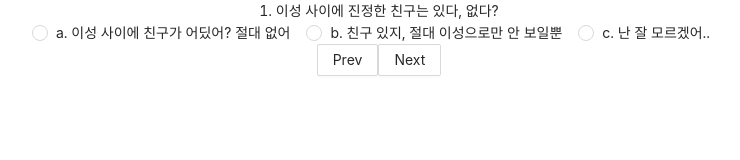
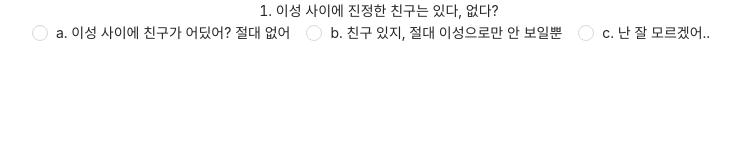
Before and after one commit to dkgus/crud, a React (Create React App) app: page /crud/select in a window 1280 px wide. Shown: the top 160 px of the page, without its empty margins (261-1001 px from the left). Built offline with nearby package versions, Linux system fonts and the light colour scheme.

Commit message:
FIX: 페이지 자동넘김처리

```diff
--- a/src/components/mbti/MbtiSelect.js
+++ b/src/components/mbti/MbtiSelect.js
@@ -2,6 +2,7 @@ import React, { useState, useEffect } from "react";
 import { qnaList, pointArr } from "./mbtiData";
 import { Button, Radio } from "antd";
 import MbtiResult from "./MbtiResult";
+import { Link } from "react-router-dom";
 
 function MbtiSelect() {
   let select = [];
@@ -12,12 +13,6 @@ function MbtiSelect() {
     console.log("answerSheet", answerSheet);
   }, [answerSheet]);
 
-  const onNext = () => {
-    setCounter((num) => num + 1);
-  };
-  const onPrev = () => {
-    setCounter((num) => num - 1);
-  };
   const onSelect = (e, arr, idx) => {
     arr.a.forEach((item) => {
       if (item.answer === e.target.value) {
@@ -25,6 +20,10 @@ function MbtiSelect() {
           for (let i = 0; i < pointArr.length; i++) {
             if (pointArr[i].name === elem) {
               pointArr[i].value += 1;
+
+              setTimeout(() => {
+                setCounter(counter + 1);
+              }, 300);
             }
           }
         });
@@ -37,7 +36,9 @@ function MbtiSelect() {
     });
     setAnserSheet(maxObjArr.name);
   };
-
+  const onShare = () => {
+    console.log("공유");
+  };
   return (
     <>
       {qnaList &&
@@ -73,17 +74,12 @@ function MbtiSelect() {
           <div>
             <MbtiResult answerSheet={answerSheet} />
           </div>
+          <Button onClick={onShare}>공유하기</Button>
+          <Button>
+            <Link to="/crud">테스트 다시하기</Link>
+          </Button>
         </>
       ) : null}
-      <div>
-        <Button onClick={onPrev}>Prev</Button>
-        <Button
-          onClick={onNext}
-          disabled={counter === qnaList.length ? true : false}
-        >
-          Next
-        </Button>
-      </div>
     </>
   );
 }
```
